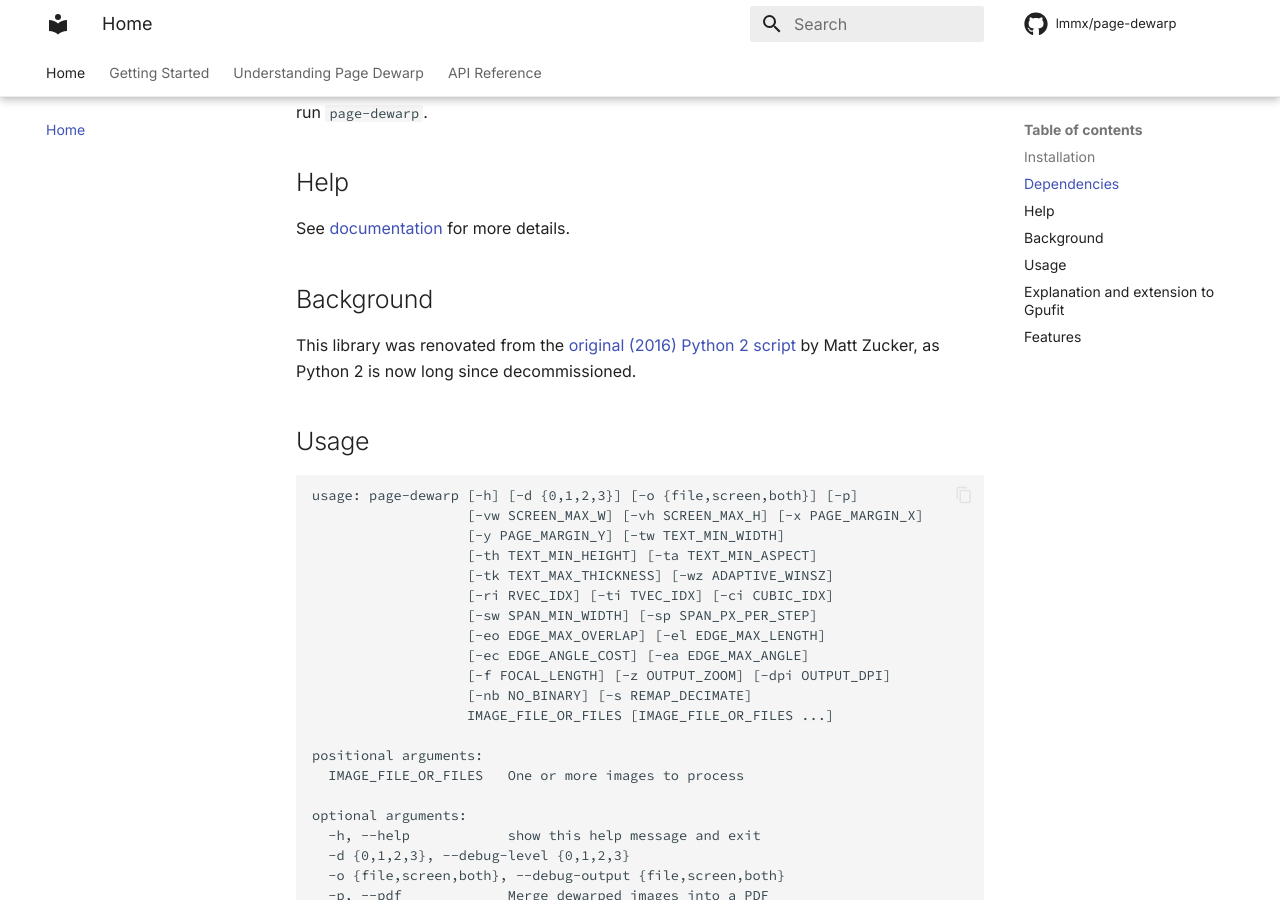
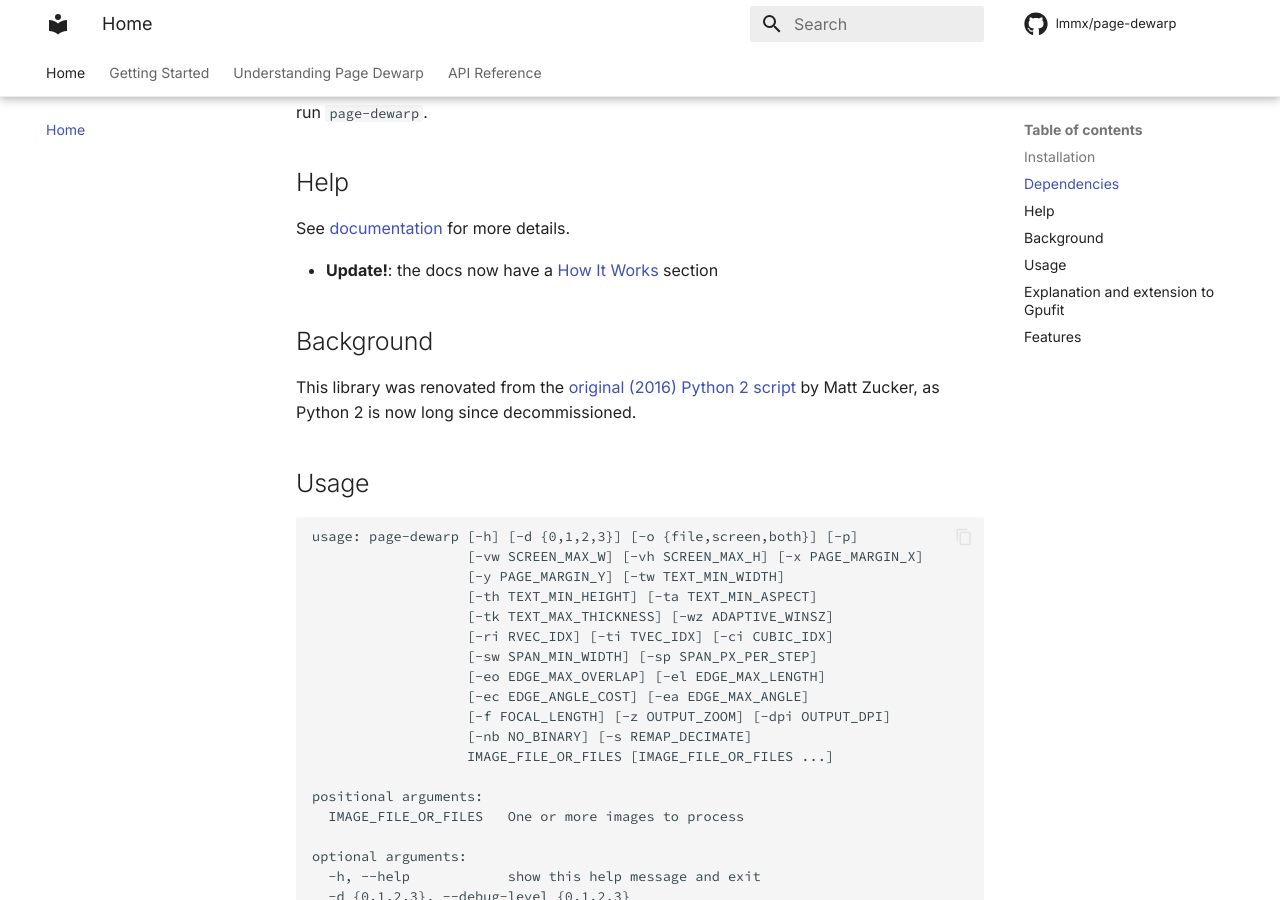
Before and after one commit to lmmx/page-dewarp, an MkDocs documentation site: the page built from docs/index.md, in a window 1280 px wide and 900 px high, scrolled down 548 px. Built offline with MkDocs 1.6.1 and Material for MkDocs 9.7.7, drawn with Linux system fonts in a browser that asks for light colours; comment, search, counter and statistics services are not loaded; part of the change alters nothing that is shown.

Commit message:
docs: add 'How it works' docs link to README

```diff
--- a/README.md
+++ b/README.md
@@ -27,6 +27,8 @@ Python 3.10+ and NumPy, SciPy, SymPy, Matplotlib, OpenCV, and msgspec are requir
 ## Help
 
 See [documentation](https://page-dewarp.vercel.app) for more details.
+
+- **Update!**: the docs now have a [How It Works](https://page-dewarp.vercel.app/how-it-works/Introduction/) section
 
 ## Background
 
--- a/mkdocs.yml
+++ b/mkdocs.yml
@@ -103,16 +103,16 @@ nav:
   - Home: index.md
   - Getting Started: get_started.md
   - Understanding Page Dewarp:
-      - Introduction: wiki/Introduction.md
-      - Procedure Overview: wiki/Procedure.md
-      - Page Boundaries: wiki/Obtain-page-boundaries.md
-      - Text Contours: wiki/Detect-text-contours.md
-      - Image Moments: wiki/Background-on-image-moments.md
-      - Text Spans: wiki/Assemble-text-into-spans.md
-      - Sampling Spans: wiki/Sample-spans.md
-      - Parameter Estimation: wiki/Create-naïve-parameter-estimate.md
-      - Optimization: wiki/Optimise-to-minimise-reprojection-error.md
-      - Image Remapping: wiki/Remap-image-and-threshold.md
+      - Introduction: how-it-works/Introduction.md
+      - Procedure Overview: how-it-works/Procedure.md
+      - Page Boundaries: how-it-works/Obtain-page-boundaries.md
+      - Text Contours: how-it-works/Detect-text-contours.md
+      - Image Moments: how-it-works/Background-on-image-moments.md
+      - Text Spans: how-it-works/Assemble-text-into-spans.md
+      - Sampling Spans: how-it-works/Sample-spans.md
+      - Parameter Estimation: how-it-works/Create-naïve-parameter-estimate.md
+      - Optimization: how-it-works/Optimise-to-minimise-reprojection-error.md
+      - Image Remapping: how-it-works/Remap-image-and-threshold.md
   # - Changelog: changelog.md
   - API Reference:
       - api/index.md
```
Also changed, not shown: docs/how-it-works/Assemble-text-into-spans.md (renamed from docs/wiki/Assemble-text-into-spans.md), docs/how-it-works/Background-on-image-moments.md (renamed from docs/wiki/Background-on-image-moments.md), docs/how-it-works/Create-naïve-parameter-estimate.md (renamed from docs/wiki/Create-naïve-parameter-estimate.md), docs/how-it-works/Detect-text-contours.md (renamed from docs/wiki/Detect-text-contours.md), docs/how-it-works/Introduction.md (renamed from docs/wiki/Introduction.md), docs/how-it-works/Obtain-page-boundaries.md (renamed from docs/wiki/Obtain-page-boundaries.md), docs/how-it-works/Optimise-to-minimise-reprojection-error.md (renamed from docs/wiki/Optimise-to-minimise-reprojection-error.md), docs/how-it-works/Procedure.md (renamed from docs/wiki/Procedure.md), docs/how-it-works/Remap-image-and-threshold.md (renamed from docs/wiki/Remap-image-and-threshold.md), docs/how-it-works/Sample-spans.md (renamed from docs/wiki/Sample-spans.md).
